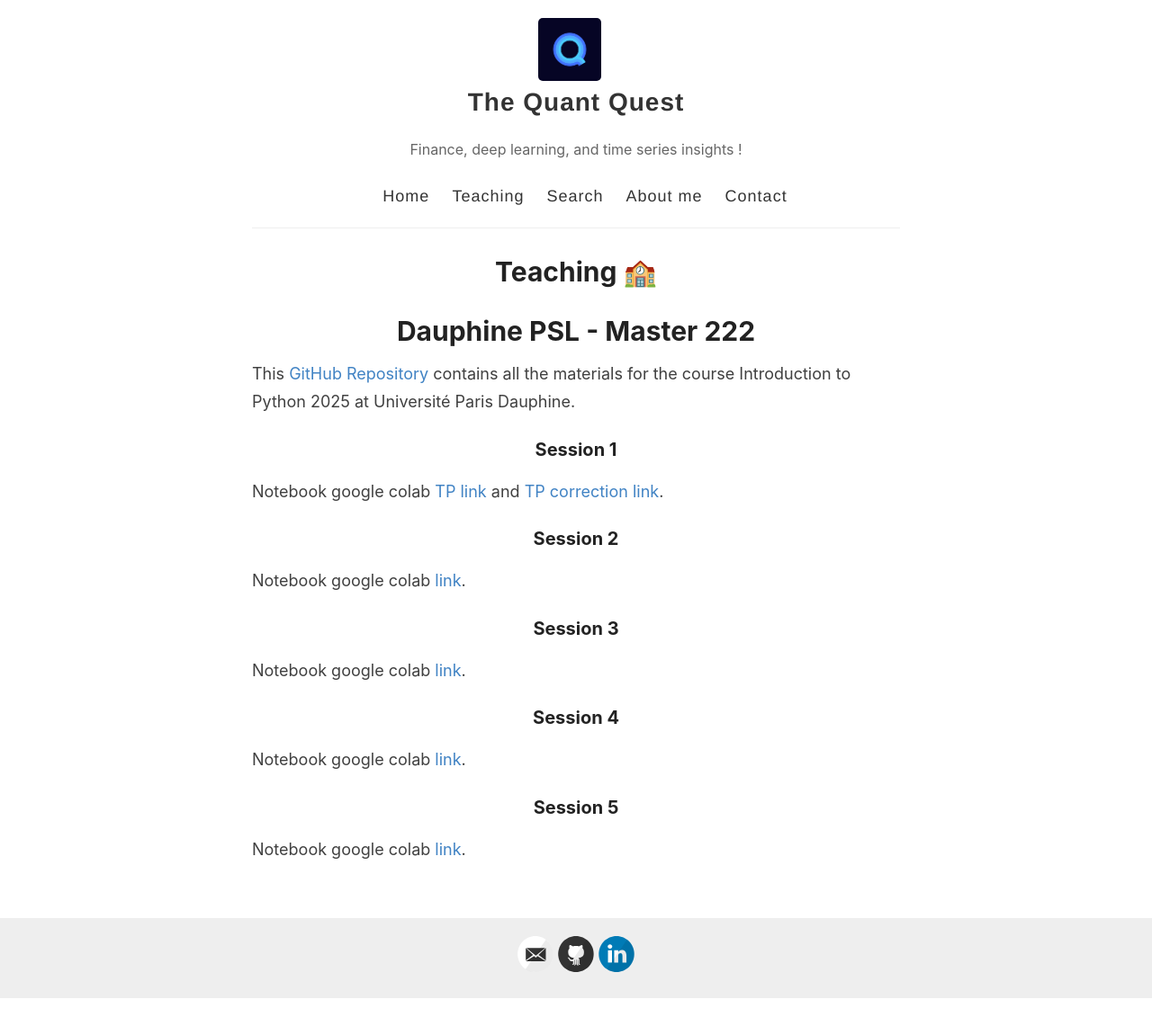
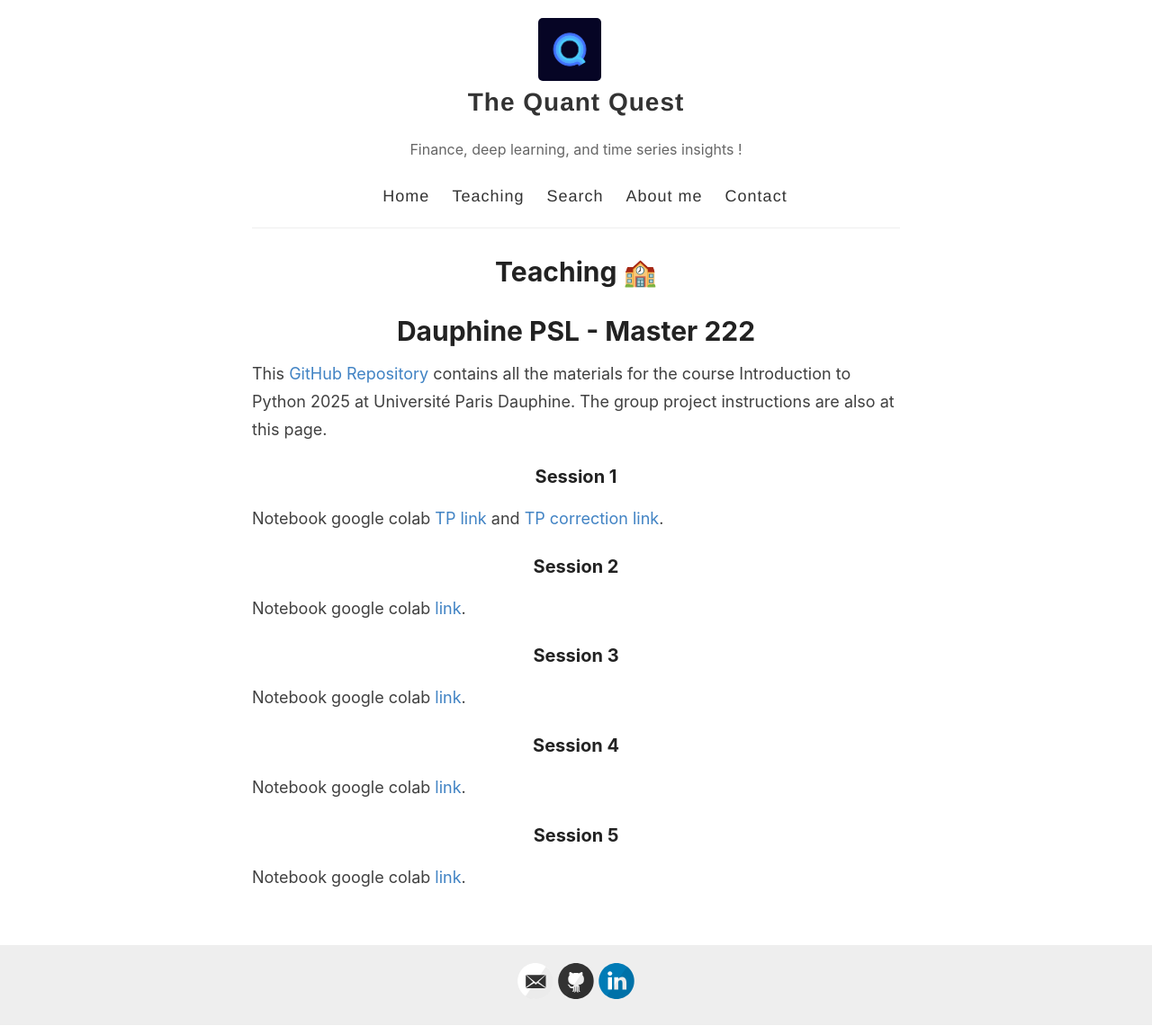
Before and after one commit to Zaltarba/blog, a Jekyll site: the page built from _pages/teaching.md, in a window 1280 px wide. Shown: the whole page at 90% size. Built offline with Jekyll 4.4.1, drawn with Linux system fonts in a browser that asks for light colours; before the commit the page ends 1110 px from its top, so only the background shows below that.

Commit message:
Update teaching.md

```diff
--- a/_pages/teaching.md
+++ b/_pages/teaching.md
@@ -6,7 +6,7 @@
 
 # Dauphine PSL - Master 222
 
-This [GitHub Repository](https://github.com/Zaltarba/PSL_python_for_finance/tree/main) contains all the materials for the course Introduction to Python 2025 at Université Paris Dauphine.
+This [GitHub Repository](https://github.com/Zaltarba/PSL_python_for_finance/tree/main) contains all the materials for the course Introduction to Python 2025 at Université Paris Dauphine. The group project instructions are also at this page.
 
 ### Session 1
 
```
